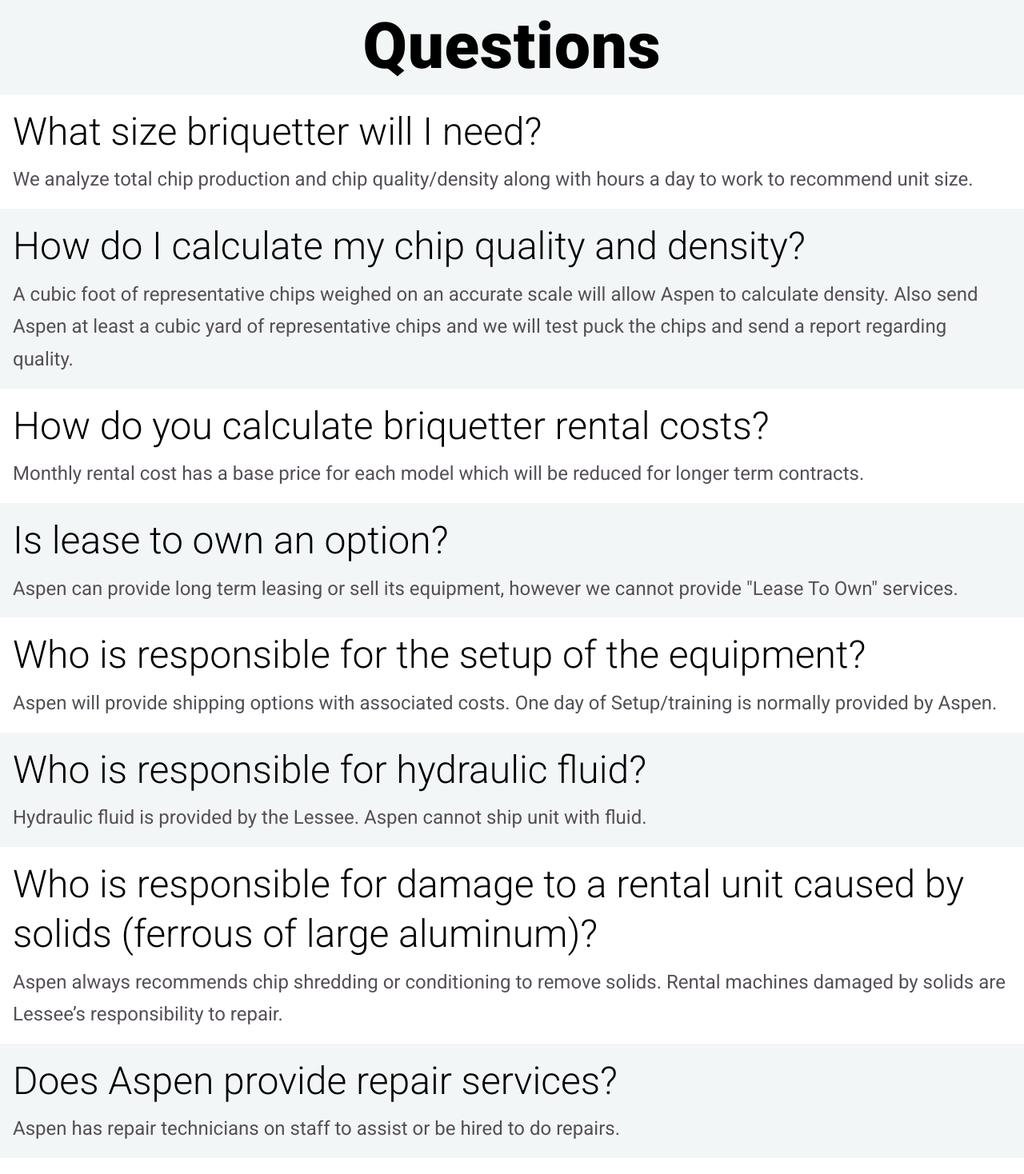
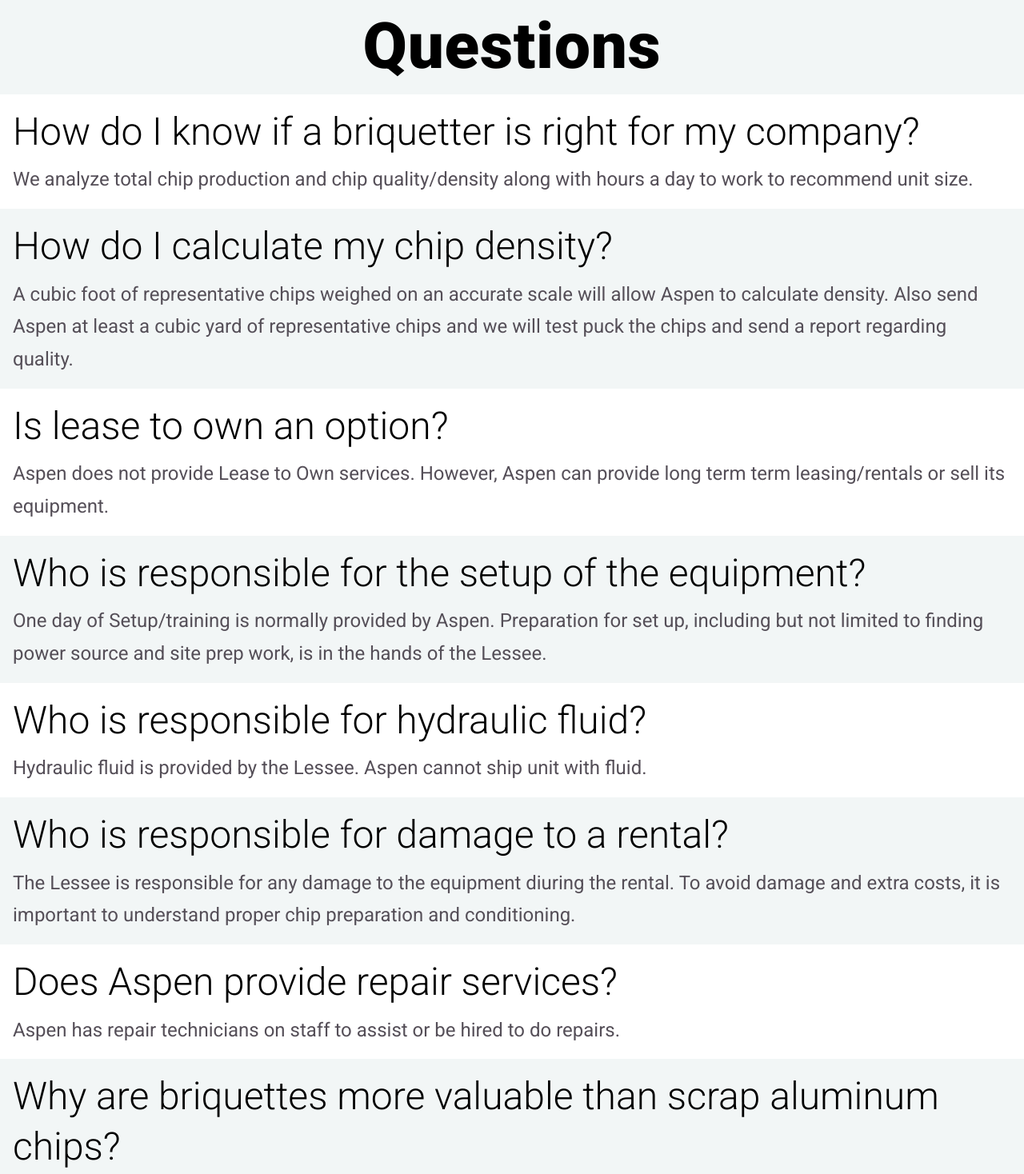
Before and after one commit to MitchellWilson01/aspen-rentals, a React (Create React App) app: page /FAQ in a window 1280 px wide. Shown: the part 242-1710 px from the top of the page at 80% size. Built offline with nearby package versions, Linux system fonts and the light colour scheme.

Commit message:
updated FAQ info from document

```diff
--- a/src/components/pages/FAQ/FAQ.js
+++ b/src/components/pages/FAQ/FAQ.js
@@ -6,64 +6,59 @@
         <div className="faq">
             <h1><span>F</span>requently<br /><span>A</span>sked<br /><span>Q</span>uestions</h1>
             <div className="question">
-                <h3>What size briquetter will I need?</h3>
+                <h3>How do I know if a briquetter is right for my company?</h3>
                 <p>We analyze total chip production and chip quality/density
                 along with hours a day to work to recommend unit size.</p>
             </div>
             <div className="question other">
-                <h3>How do I calculate my chip quality and density?</h3>
+                <h3>How do I calculate my chip density?</h3>
                 <p>A cubic foot of representative chips weighed on an accurate
                 scale will allow Aspen to calculate density. Also send Aspen at
                 least a cubic yard of representative chips and we will test puck
                 the chips and send a report regarding quality.</p>
             </div>
             <div className="question">
-                <h3>How do you calculate briquetter rental costs?</h3>
-                <p>Monthly rental cost has a base price for each model which
-                will be reduced for longer term contracts.</p>
+                <h3>Is lease to own an option?</h3>
+                <p>Aspen does not provide Lease to Own services. However, Aspen
+                can provide long term term leasing/rentals or sell its equipment.</p>
             </div>
             <div className="question other">
-                <h3>Is lease to own an option?</h3>
-                <p>Aspen can provide long term leasing or sell its equipment,
-                however we cannot provide "Lease To Own" services.</p>
+                <h3>Who is responsible for the setup of the equipment?</h3>
+                <p>One day of Setup/training is normally provided by Aspen.
+                Preparation for set up, including but not limited to finding
+                power source and site prep work, is in the hands of the Lessee.</p>
             </div>
             <div className="question">
-                <h3>Who is responsible for the setup of the equipment?</h3>
-                <p>Aspen will provide shipping options with associated costs.
-                One day of Setup/training is normally provided by Aspen.</p>
-            </div>
-            <div className="question other">
                 <h3>Who is responsible for hydraulic fluid?</h3>
                 <p>Hydraulic fluid is provided by the Lessee. Aspen cannot ship
                 unit with fluid.</p>
             </div>
+            <div className="question other">
+                <h3>Who is responsible for damage to a rental?</h3>
+                <p>The Lessee is responsible for any damage to the equipment
+                diuring the rental. To avoid damage and extra costs, it is important
+                to understand proper chip preparation and conditioning.</p>
+            </div>
             <div className="question">
-                <h3>Who is responsible for damage to a rental unit caused by
-                solids (ferrous of large aluminum)?</h3>
-                <p>Aspen always recommends chip shredding or conditioning to
-                remove solids. Rental machines damaged by solids are Lessee’s
-                responsibility to repair.</p>
-            </div>
-            <div className="question other">
                 <h3>Does Aspen provide repair services?</h3>
                 <p>Aspen has repair technicians on staff to assist or be hired
                 to do repairs.</p>
             </div>
-            <div className="question">
+            <div className="question other">
                 <h3>Why are briquettes more valuable than scrap aluminum chips?</h3>
                 <p>Briquetting creates less surface area to which reduces
                 oxidation and minimizes slag. Therefore, briquettes can produce
                 better yields. Briquettes reduce volume making the transport and
                 handling of aluminum much easier.</p>
             </div>
-            <div className="question other">
+            <div className="question">
                 <h3>Can I get a sample of my chips briquetted?</h3>
                 <p>Yes. By providing a cubic yard of aluminum chips to Aspen
                 Industrial Machines, we will your chips through our testing
                 process and return the reports. Upon request briquetted samples
                 will be returned as well.</p>
             </div>
-            <div className="question">
+            <div className="question other">
                 <h3>How do I know if a briquetter is right for my company?</h3>
                 <p>Economic payback. By leasing a briquetter, you are able to
                 benefit from all the savings, without all the capital
```
